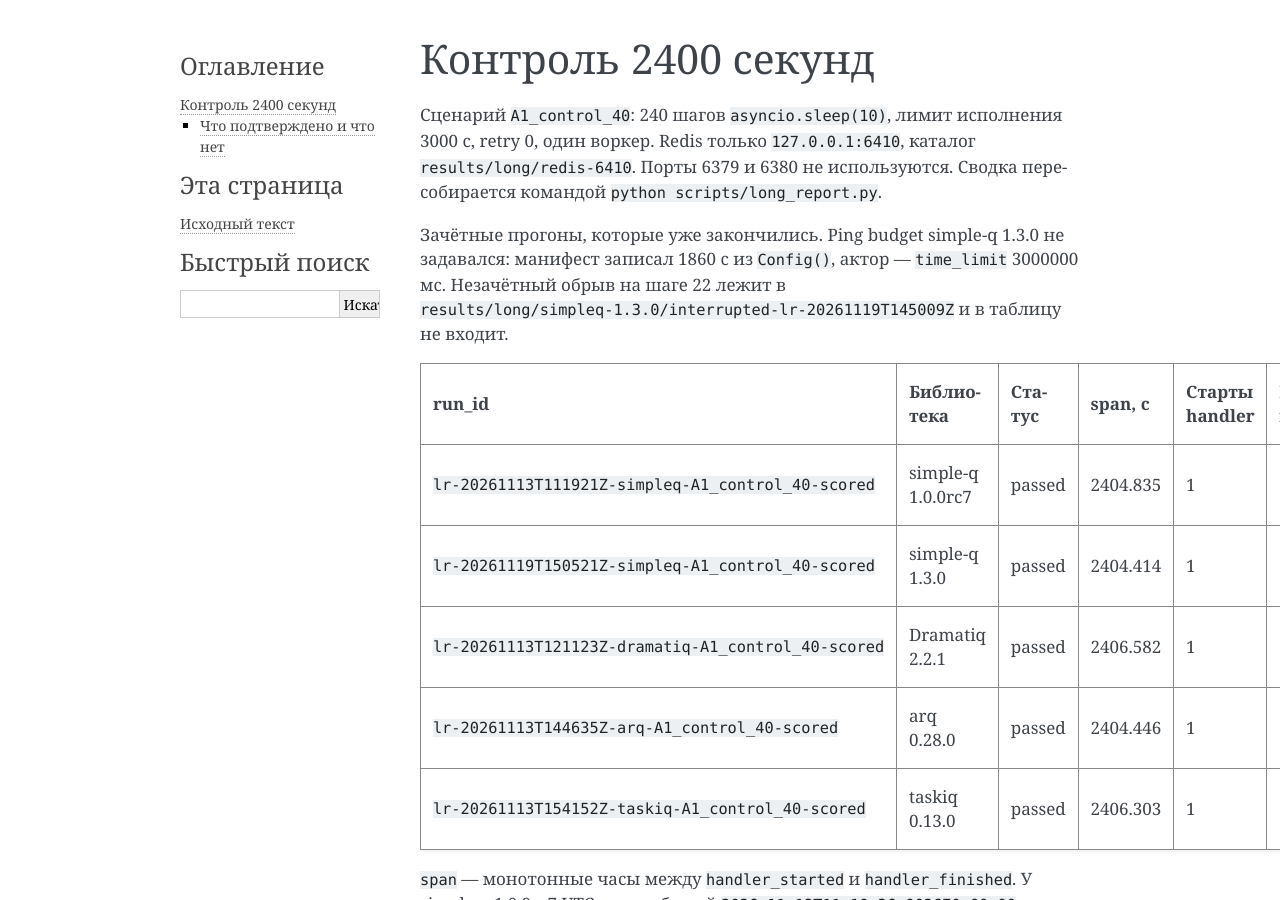
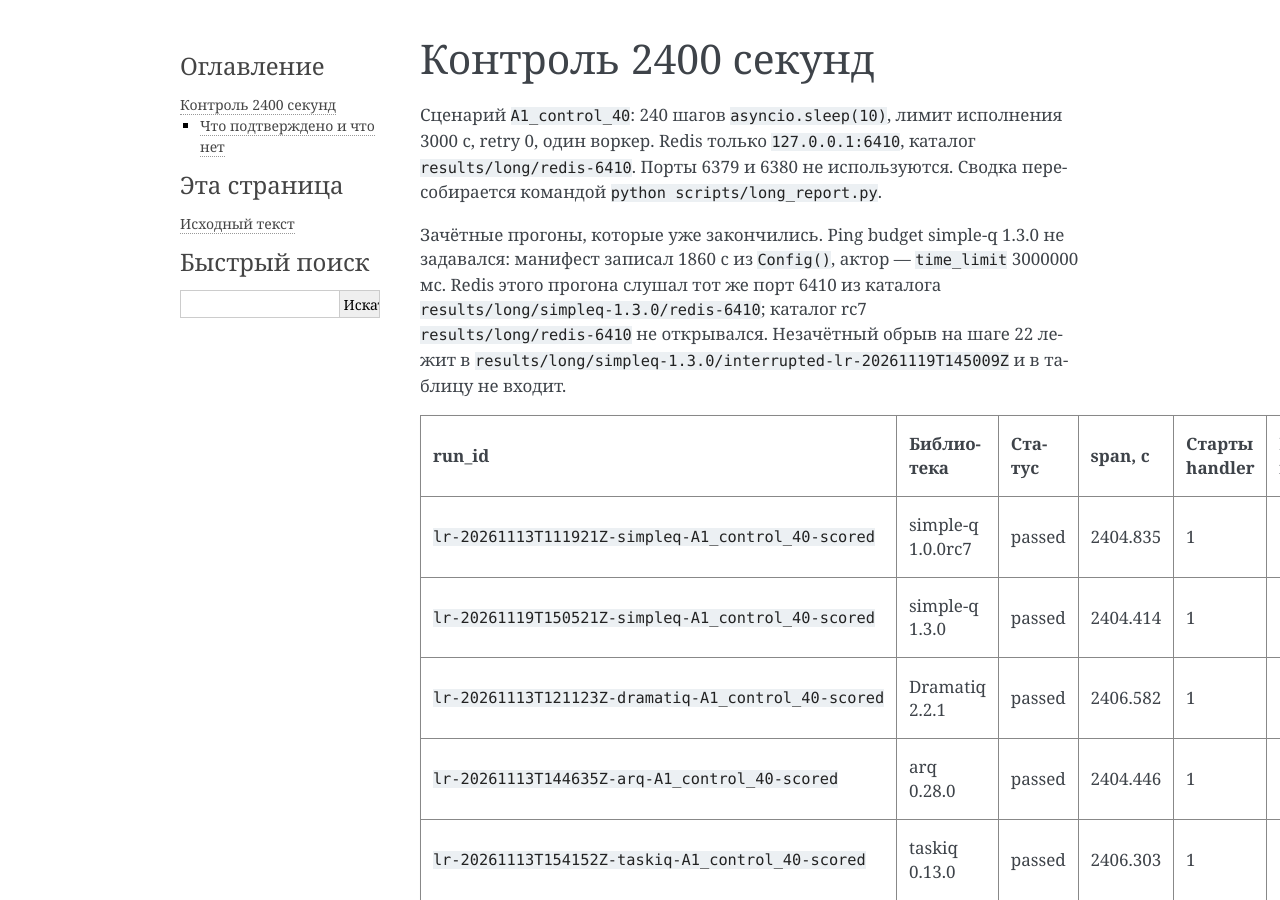
Before and after one commit to hewimetall/resurche_for_baground_tasks, a Sphinx documentation site: the page built from docs/reference/long-control.md, in a window 1280 px wide and 900 px high. Built offline with Sphinx 7.4.7, drawn with Linux system fonts in a browser that asks for light colours.

Commit message:
Ignore local Redis directories from the 1.3.0 runs.
Co-authored-by: netromnik <hewimetall@users.noreply.github.com>

```diff
--- a/docs/reference/long-control.md
+++ b/docs/reference/long-control.md
@@ -2,7 +2,7 @@
 
 Сценарий `A1_control_40`: 240 шагов `asyncio.sleep(10)`, лимит исполнения 3000 с, retry 0, один воркер. Redis только `127.0.0.1:6410`, каталог `results/long/redis-6410`. Порты 6379 и 6380 не используются. Сводка пересобирается командой `python scripts/long_report.py`.
 
-Зачётные прогоны, которые уже закончились. Ping budget simple-q 1.3.0 не задавался: манифест записал 1860 с из `Config()`, актор — `time_limit` 3000000 мс. Незачётный обрыв на шаге 22 лежит в `results/long/simpleq-1.3.0/interrupted-lr-20261119T145009Z` и в таблицу не входит.
+Зачётные прогоны, которые уже закончились. Ping budget simple-q 1.3.0 не задавался: манифест записал 1860 с из `Config()`, актор — `time_limit` 3000000 мс. Redis этого прогона слушал тот же порт 6410 из каталога `results/long/simpleq-1.3.0/redis-6410`; каталог rc7 `results/long/redis-6410` не открывался. Незачётный обрыв на шаге 22 лежит в `results/long/simpleq-1.3.0/interrupted-lr-20261119T145009Z` и в таблицу не входит.
 
 | run_id | Библиотека | Статус | span, с | Старты handler | Прогресс | HTTP-эффекты |
 | --- | --- | --- | --- | --- | --- | --- |
```
Also changed, not shown: 1 other file.
